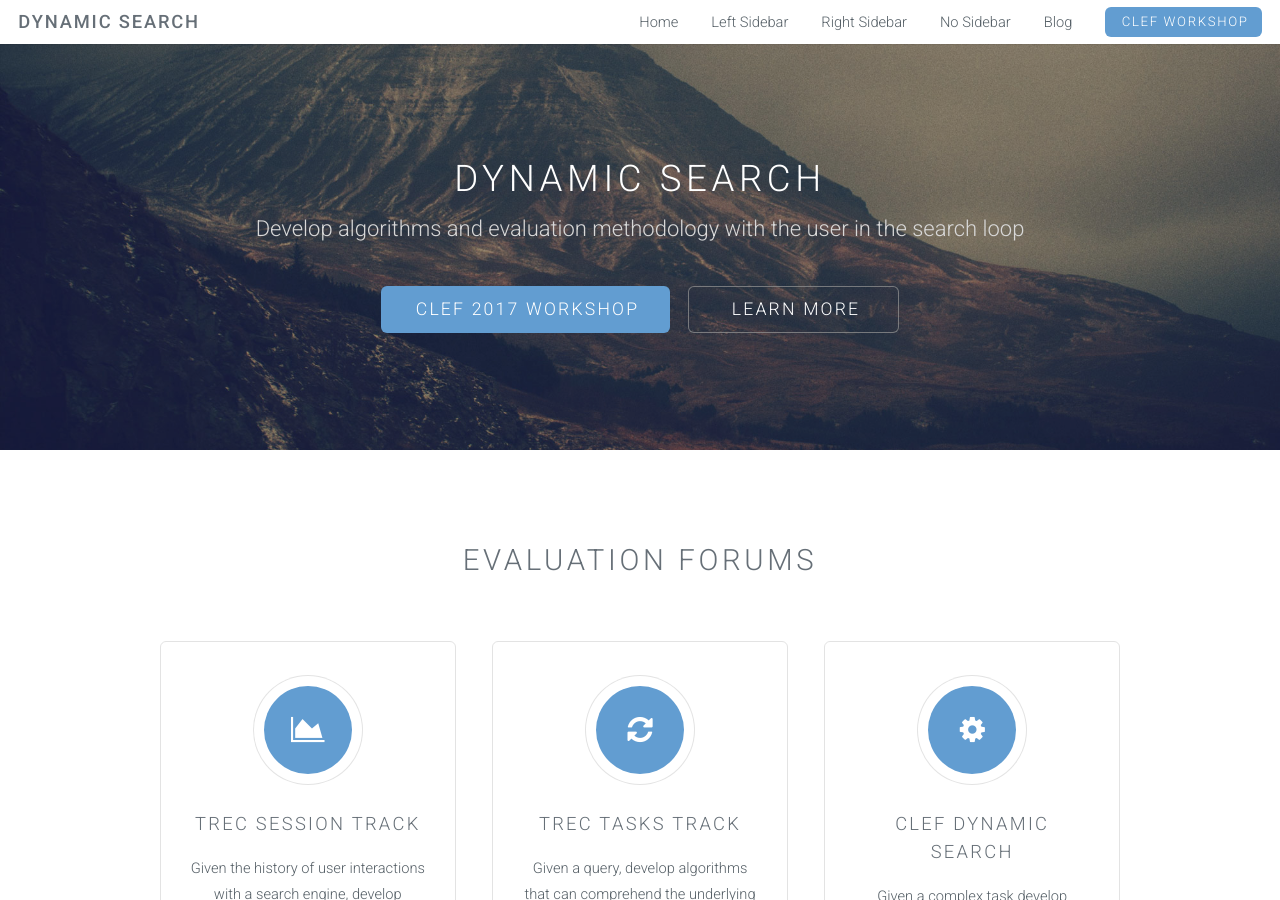
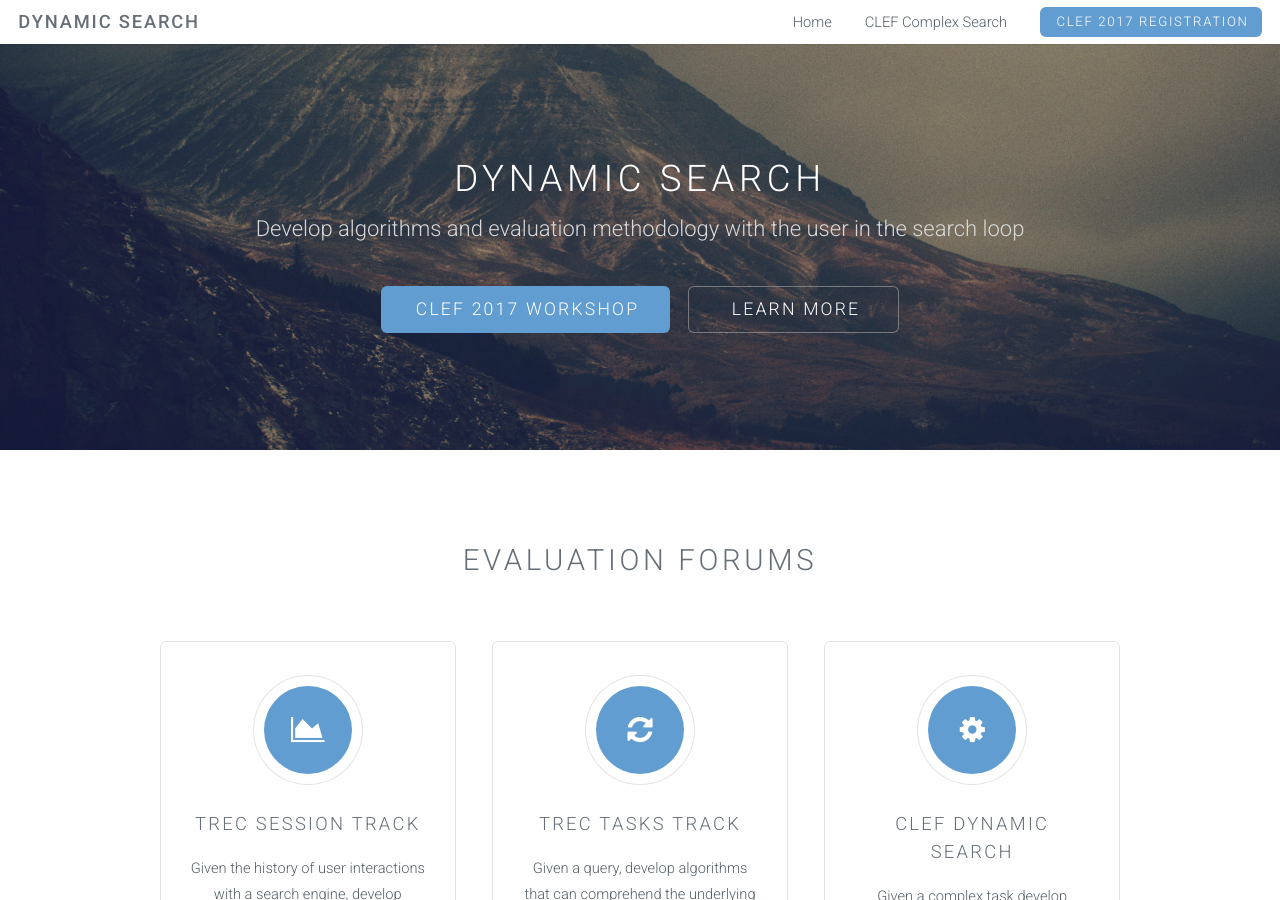
Before and after one commit to ekanou/dynamicsearch, a Jekyll site: the page built from index.html, in a window 1280 px wide and 900 px high. Built offline with Jekyll 4.4.1, drawn with Linux system fonts in a browser that asks for light colours.

Commit message:
Update header.html

```diff
--- a/_includes/header.html
+++ b/_includes/header.html
@@ -4,16 +4,17 @@
     <nav id="nav">
         <ul>
             <li><a href="{{ site.baseurl }}/">Home</a></li>
-            <li><a href="{{ site.baseurl }}/left-sidebar.html">Left Sidebar</a></li>
-            <li><a href="{{ site.baseurl }}/right-sidebar.html">Right Sidebar</a></li>
+            <li><a href="{{ site.baseurl }}/left-sidebar.html">CLEF Complex Search</a></li>
+            <!-- <li><a href="{{ site.baseurl }}/right-sidebar.html">Right Sidebar</a></li>
             <li><a href="{{ site.baseurl }}/no-sidebar.html">No Sidebar</a></li>
             <li><a href="{{ site.baseurl }}/blog.html">Blog</a></li>
+            -->
             {% for page in site.pages %}
                   {% if page.title %}
                     <li><a class="page-link" href="{{ page.url | prepend: site.baseurl }}">{{ page.title }}</a></li>
                   {% endif %}
             {% endfor %}
-            <li><a href="#" class="button special">CLEF Workshop</a></li>
+            <li><a href="#" class="button special">CLEF 2017 Registration</a></li>
         </ul>
     </nav>
 </header>
```
